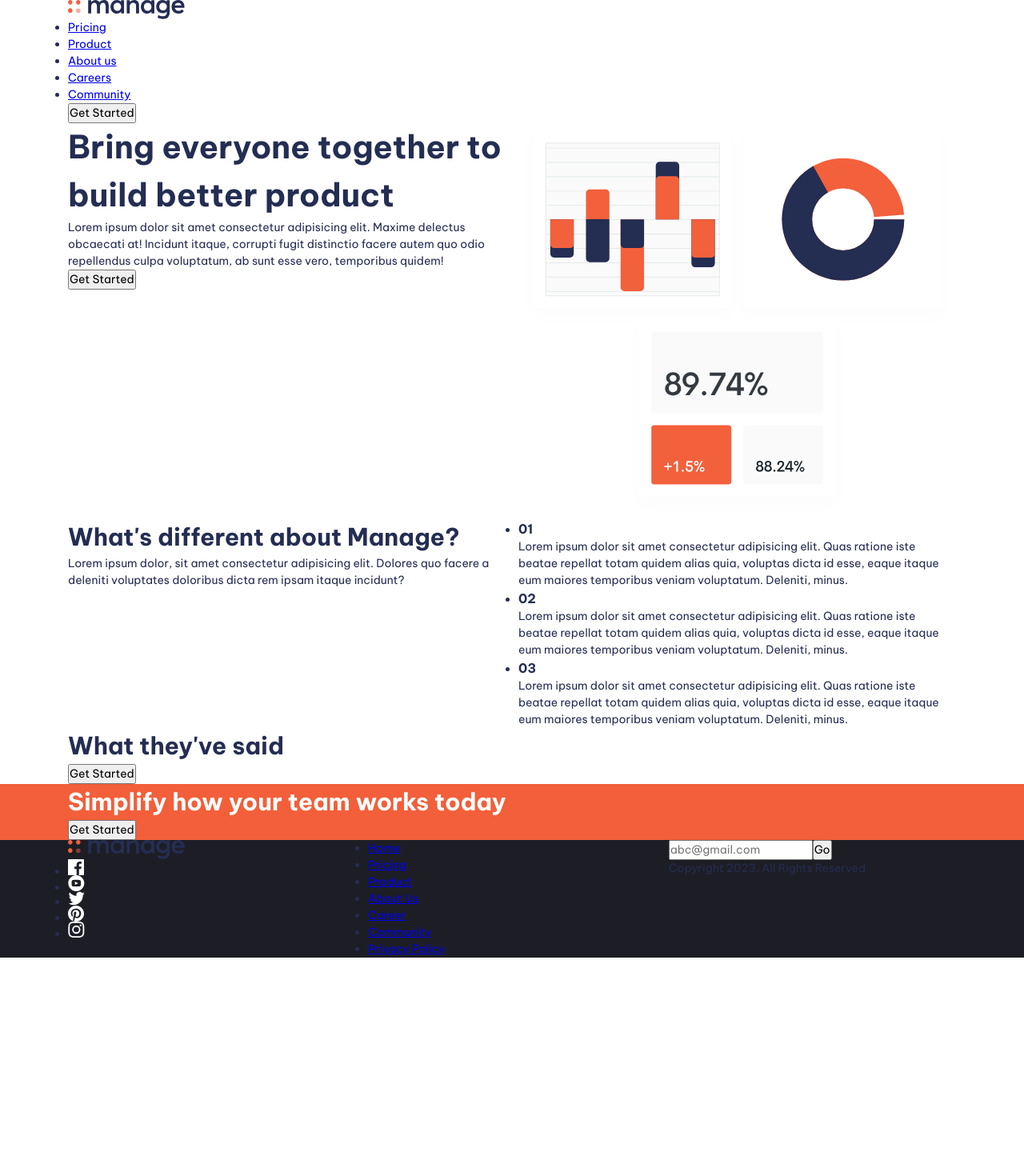
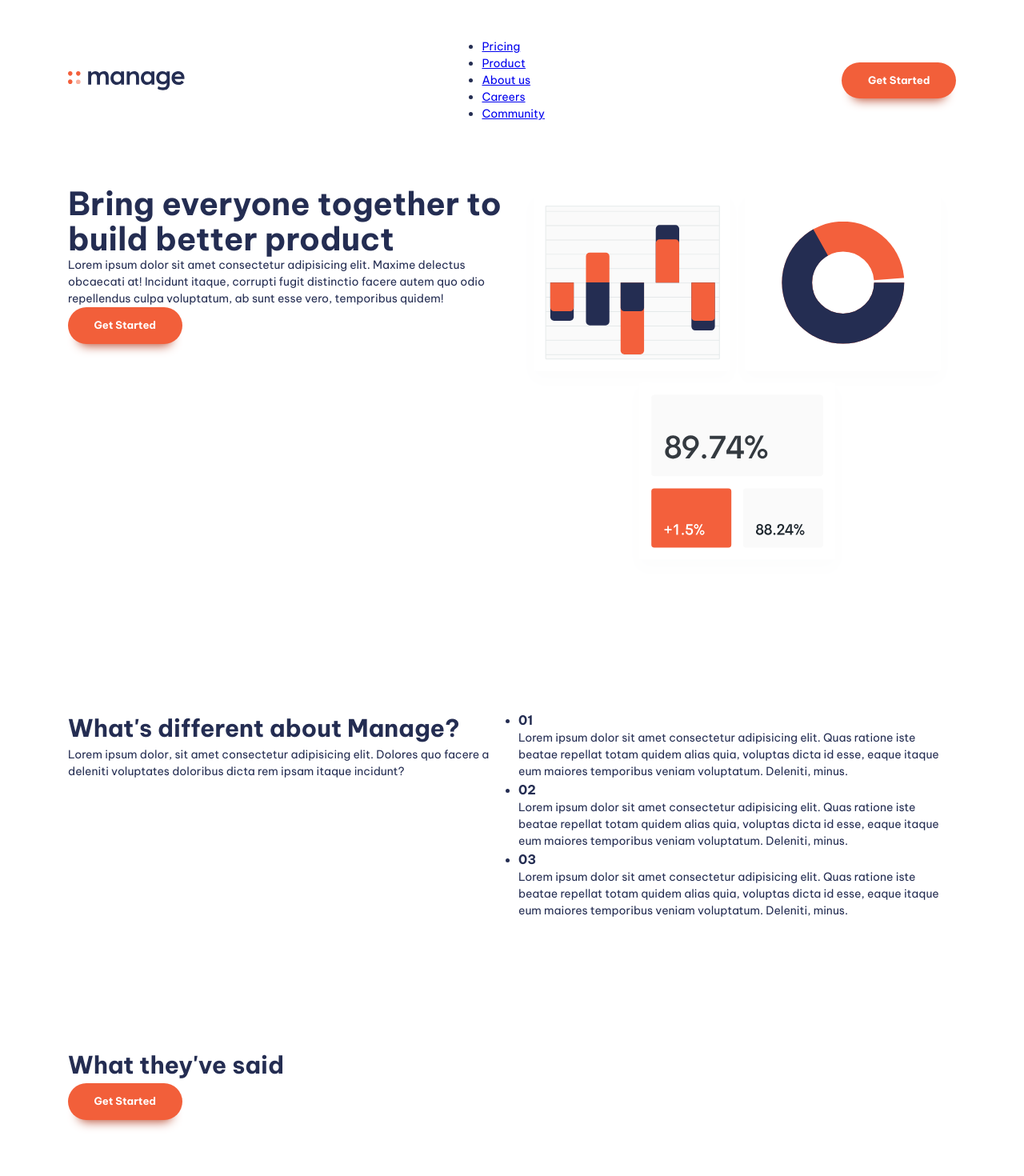
Before and after one commit to Abdullahi-auwalu/manage-landing-page, a React (Create React App) app: page / in a window 1280 px wide. Shown: the top 1470 px of the page at 80% size. Before the commit the page ends 1197 px from the top, so only its background shows below. Built offline with nearby package versions, Linux system fonts and the light colour scheme.

Commit message:
style navbar

```diff
--- a/public/index.html
+++ b/public/index.html
@@ -8,72 +8,6 @@
       rel="stylesheet"
     />
     <title>Landing Page</title>
-    <style>
-      /* Box sizing rules */
-      *,
-      *::before,
-      *::after {
-        box-sizing: border-box;
-      }
-
-      /* Remove default margin */
-      * {
-        margin: 0;
-        padding: 0;
-        font: inherit;
-      }
-
-      /* Remove list styles on ul, ol elements with a list role, which suggests default styling will be removed */
-      ul[role="list"],
-      ol[role="list"] {
-        list-style: none;
-      }
-
-      /* Set core root defaults */
-      html:focus-within {
-        scroll-behavior: smooth;
-      }
-
-      html,
-      body {
-        height: 100%;
-      }
-
-      /* Set core body defaults */
-      body {
-        text-rendering: optimizeSpeed;
-        line-height: 1.5;
-      }
-
-      /* A elements that don't have a class get default styles */
-      a:not([class]) {
-        text-decoration-skip-ink: auto;
-      }
-
-      /* Make images easier to work with */
-      img,
-      picture,
-      svg {
-        max-width: 100%;
-        display: block;
-      }
-
-      /* Remove all animations, transitions and smooth scroll for people that prefer not to see them */
-      @media (prefers-reduced-motion: reduce) {
-        html:focus-within {
-          scroll-behavior: auto;
-        }
-
-        *,
-        *::before,
-        *::after {
-          animation-duration: 0.01ms !important;
-          animation-iteration-count: 1 !important;
-          transition-duration: 0.01ms !important;
-          scroll-behavior: auto !important;
-        }
-      }
-    </style>
   </head>
   <body>
     <div id="root"></div>
--- a/src/App.css
+++ b/src/App.css
@@ -1,5 +1,7 @@
 :root {
+  --clr-accent-500: hsl(12, 60%, 45%);
   --clr-accent-400: hsl(12, 88%, 59%);
+  --clr-accent-300: hsl(12, 88%, 75%);
   --clr-accent-100: hsl(13, 100%, 96%);
 
   --clr-primary-400: hsl(228, 39%, 23%);
@@ -30,6 +32,16 @@
 
   --fs-nav: var(--fs-500);
   --fs-button: var(--fs-300);
+
+  --size-100: 0.25rem;
+  --size-200: 0.5rem;
+  --size-300: 0.75rem;
+  --size-400: 1rem;
+  --size-500: 1.5rem;
+  --size-600: 2rem;
+  --size-700: 3rem;
+  --size-800: 4rem;
+  --size-900: 5rem;
 }
 
 /* Utilities classes */
@@ -78,6 +90,7 @@
 
 .fs-primary-heading {
   font-size: var(--fs-primary-heading);
+  line-height: 1.1;
 }
 .fs-secondary-heading {
   font-size: var(--fs-secondary-heading);
@@ -96,6 +109,13 @@
   font-size: var(--fs-600);
 }
 
+.padding-block-900 {
+  padding-block: var(--size-900);
+}
+.padding-block-700 {
+  padding-block: var(--size-700);
+}
+
 .container {
   --max-width: 1110px;
   --padding: 1rem;
@@ -103,7 +123,7 @@
   margin-inline: auto;
 }
 
-/* General style */
+/* Gekneral style */
 body {
   font-size: var(--fs-body);
   font-family: var(--ff-body);
@@ -113,6 +133,36 @@ body {
 .even-columns {
   display: grid;
   gap: 1rem;
+}
+
+.btn {
+  border: none;
+  border-radius: 100vmax;
+  padding: 1.25em 2.5em;
+  cursor: pointer;
+  text-decoration: none;
+  line-height: 1;
+  font-weight: var(--fw-bold);
+  font-size: var(--fs-button);
+  color: var(--clr-neutral-100);
+  background-color: var(--clr-accent-400);
+  box-shadow: 0 1.125em 1em -1em var(--clr-accent-500);
+}
+
+.btn[data-type="inverted"] {
+  background-color: var(--clr-neutral-100);
+  color: var(--clr-accent-400);
+}
+
+.btn:hover,
+.btn:focus-visible {
+  background-color: var(--clr-accent-300);
+}
+
+.btn[data-type="inverted"]:hover,
+.btn[data-type="inverted"]:focus-visible {
+  background-color: var(--clr-neutral-100);
+  color: var(--clr-accent-300);
 }
 
 @media (min-width: 50em) {
--- a/src/components/diff/Diff.jsx
+++ b/src/components/diff/Diff.jsx
@@ -2,7 +2,7 @@ import "./diff.css";
 
 const Diff = () => {
   return (
-    <div className=" container even-columns diff-container">
+    <div className=" container padding-block-900 even-columns diff-container">
       <div className="diff-left">
         <h2 className="fs-secondary-heading fw-bold">
           What's different about Manage?
--- a/src/components/footer/Footer.jsx
+++ b/src/components/footer/Footer.jsx
@@ -12,7 +12,7 @@ const Footer = () => {
       className="
      footer bg-neutral-900"
     >
-      <div className="container even-columns">
+      <div className="container padding-block-700 even-columns">
         <div className=" cont-1">
           <div className="f-logo">
             <a href="/">
@@ -77,7 +77,7 @@ const Footer = () => {
         <div className="cont-3">
           <form action="">
             <input type="email" placeholder="abc@gmail.com" />
-            <button className="f-btn">Go</button>
+            <button className="btn">Go</button>
             <p>Copyright 2023. All Rights Reserved</p>
           </form>
         </div>
--- a/src/components/intro/Intro.jsx
+++ b/src/components/intro/Intro.jsx
@@ -3,7 +3,7 @@ import Illustration from "../../images/illustration-intro.svg";
 
 const Intro = () => {
   return (
-    <div className=" container even-columns intro-container">
+    <div className="container padding-block-900 even-columns intro-container">
       <div className="intro-left">
         <h1 className="fs-primary-heading fw-bold">
           Bring everyone together to build better product
--- a/src/components/nav/Nav.jsx
+++ b/src/components/nav/Nav.jsx
@@ -1,15 +1,32 @@
 import "./nav.css";
 import Logo from "../../images/logo.svg";
+import CloseIcon from "./assert/icon-close.svg";
+import OpenIcon from "./assert/icon-hamburger.svg";
+import { useState } from "react";
 
 const Nav = () => {
+  const [navToggle, setNavToggle] = useState(false);
+
   return (
-    <div className="prymary-heading">
-      <div className="container">
+    <div className="primary-heading">
+      <div className="nav-container container">
         <a href="/">
           <img src={Logo} alt="" />
         </a>
+        <button
+          onClick={() => setNavToggle(!navToggle)}
+          className="toggle"
+          aria-controls="primary-navigation"
+        >
+          <span className="visually-hidden">Menu</span>
+          {navToggle ? (
+            <img className="open-icon" src={CloseIcon} alt="" />
+          ) : (
+            <img className="open-icon" src={OpenIcon} alt="" />
+          )}
+        </button>
         <nav className="primary-navigation">
-          <ul className="nav-list">
+          <ul className="nav-list" id={navToggle ? "primary-navigation" : ""}>
             <li>
               <a href="/">Pricing</a>
             </li>
--- a/src/components/nav/nav.css
+++ b/src/components/nav/nav.css
@@ -0,0 +1,62 @@
+.primary-heading {
+  margin-top: var(--size-700);
+}
+
+.nav-container {
+  display: flex;
+  align-items: center;
+  justify-content: space-between;
+}
+
+.visually-hidden {
+  position: absolute;
+  width: 1px;
+  height: 1px;
+  padding: 0;
+  margin: -1px;
+  overflow: hidden;
+  clip: rect(0, 0, 0, 0);
+  white-space: nowrap; /* added line*/
+  border: 0;
+}
+
+.toggle {
+  display: none;
+  cursor: pointer;
+  background: transparent;
+  border: 0;
+  padding: 0.5em;
+}
+#primary-navigation {
+  display: flex;
+  flex-direction: column;
+}
+
+@media (max-width: 50em) {
+  /* #primary-navigation {
+    display: block;
+  } */
+
+  .toggle {
+    display: block;
+    cursor: pointer;
+    background: transparent;
+    border: 0;
+    padding: 0.5em;
+  }
+
+  .close-icon {
+    display: none;
+  }
+
+  .btn {
+    display: none;
+  }
+
+  .nav-list {
+    display: flex;
+    list-style: none;
+    gap: 0.5rem;
+    display: none;
+  }
+}
--- a/src/components/simplify/Simplify.jsx
+++ b/src/components/simplify/Simplify.jsx
@@ -2,7 +2,7 @@ import "./simplify.css";
 
 const Simplify = () => {
   return (
-    <div className="even-colums simplify bg-accent-400">
+    <div className="even-colums padding-block-700 simplify bg-accent-400">
       <div className="container">
         <div className=" s-left text-neutral-100">
           <h2 className="fs-secondary-heading fw-bold">
@@ -10,7 +10,9 @@ const Simplify = () => {
           </h2>
         </div>
         <div className="s-right">
-          <button className="w-btn">Get Started</button>
+          <button className="btn" data-type="inverted">
+            Get Started
+          </button>
         </div>
       </div>
     </div>
--- a/src/components/testimonials/Testimonials.jsx
+++ b/src/components/testimonials/Testimonials.jsx
@@ -2,7 +2,7 @@ import "./testimonials.css";
 
 const Testimonials = () => {
   return (
-    <div className="container testimonials">
+    <div className="container padding-block-900 testimonials">
       <h2 className="fs-secondary-heading fw-bold">What they've said</h2>
       {/* carosel here */}
       <button className="btn">Get Started</button>
--- /dev/null
+++ b/src/index.css
@@ -0,0 +1,64 @@
+/* Box sizing rules */
+*,
+*::before,
+*::after {
+  box-sizing: border-box;
+}
+
+/* Remove default margin */
+* {
+  margin: 0;
+  padding: 0;
+  font: inherit;
+}
+
+/* Remove list styles on ul, ol elements with a list role, which suggests default styling will be removed */
+ul[role="list"],
+ol[role="list"] {
+  list-style: none;
+}
+
+/* Set core root defaults */
+html:focus-within {
+  scroll-behavior: smooth;
+}
+
+html,
+body {
+  height: 100%;
+}
+
+/* Set core body defaults */
+body {
+  text-rendering: optimizeSpeed;
+  line-height: 1.5;
+}
+
+/* A elements that don't have a class get default styles */
+a:not([class]) {
+  text-decoration-skip-ink: auto;
+}
+
+/* Make images easier to work with */
+img,
+picture,
+svg {
+  max-width: 100%;
+  display: block;
+}
+
+/* Remove all animations, transitions and smooth scroll for people that prefer not to see them */
+@media (prefers-reduced-motion: reduce) {
+  html:focus-within {
+    scroll-behavior: auto;
+  }
+
+  *,
+  *::before,
+  *::after {
+    animation-duration: 0.01ms !important;
+    animation-iteration-count: 1 !important;
+    transition-duration: 0.01ms !important;
+    scroll-behavior: auto !important;
+  }
+}
--- a/src/index.js
+++ b/src/index.js
@@ -1,5 +1,6 @@
 import React from "react";
 import ReactDOM from "react-dom/client";
+import "./index.css";
 import App from "./App";
 
 const root = ReactDOM.createRoot(document.getElementById("root"));
```
Also changed, not shown: src/components/nav/assert/icon-close.svg (renamed from src/images/icon-close.svg), src/components/nav/assert/icon-hamburger.svg (renamed from src/images/icon-hamburger.svg).
